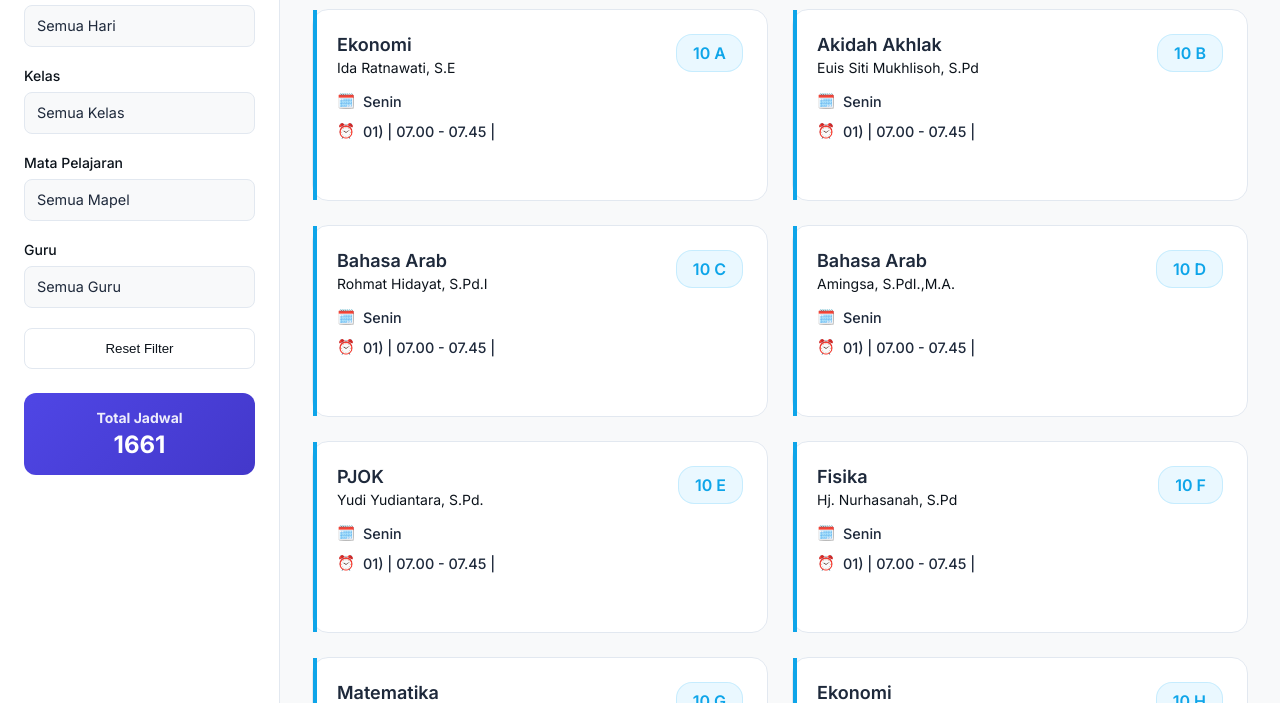
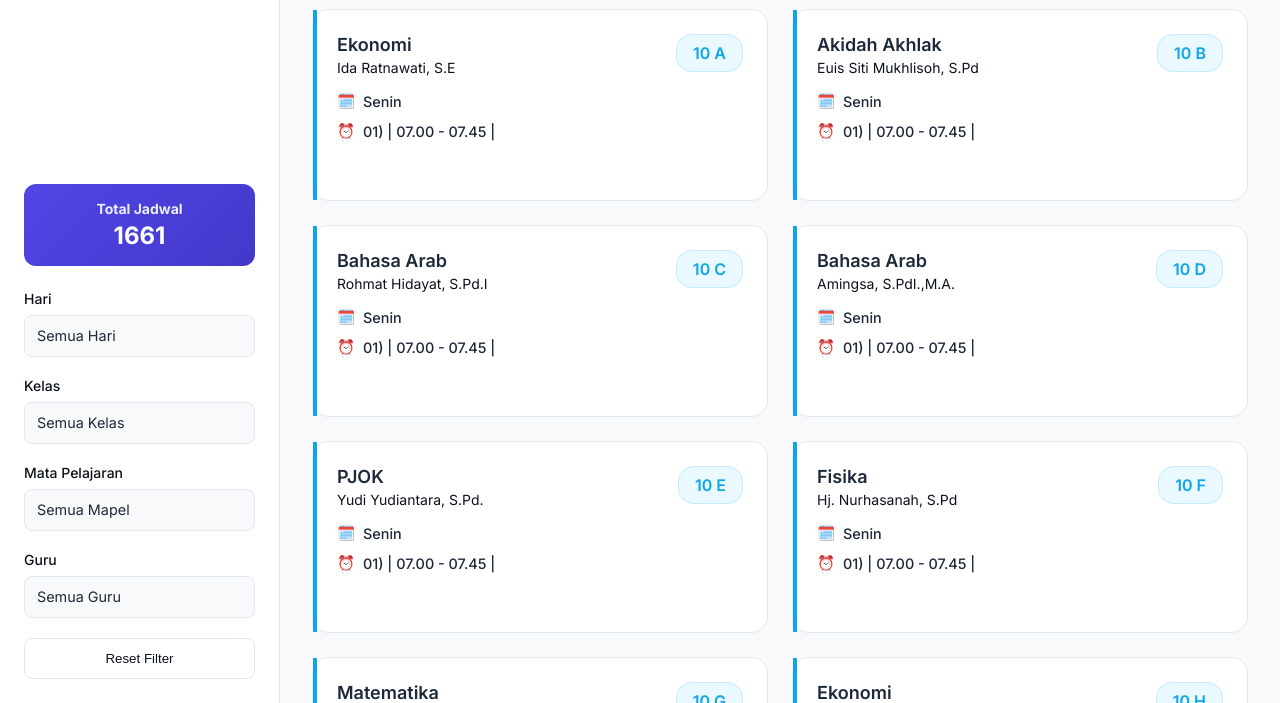
Before and after one commit to mansakotacirebon/jadwal, a plain HTML site: page index.html in a window 1280 px wide. Shown: the part 97-800 px from the top of the page. Drawn offline with Linux system fonts and the light colour scheme.

Commit message:
Update index.html and style.css

```diff
--- a/index.html
+++ b/index.html
@@ -28,7 +28,10 @@
         <div class="brand">
           <h1>📅 Scheduler</h1>
         </div>
-
+        <div class="stats-card">
+          <h3>Total Jadwal</h3>
+          <p id="total-count">0</p>
+        </div>
         <div class="filters">
           <div class="filter-group">
             <label for="filter-hari">Hari</label>
@@ -70,10 +73,7 @@
           <button id="reset-filters" class="btn-reset">Reset Filter</button>
         </div>
 
-        <div class="stats-card">
-          <h3>Total Jadwal</h3>
-          <p id="total-count">0</p>
-        </div>
+
       </aside>
 
       <!-- Main Content -->
--- a/style.css
+++ b/style.css
@@ -127,7 +127,7 @@ select:focus {
 }
 
 .stats-card {
-  margin-bottom: 55px;
+  margin-top: auto;
   background: linear-gradient(
     135deg,
     var(--primary-color),
```
